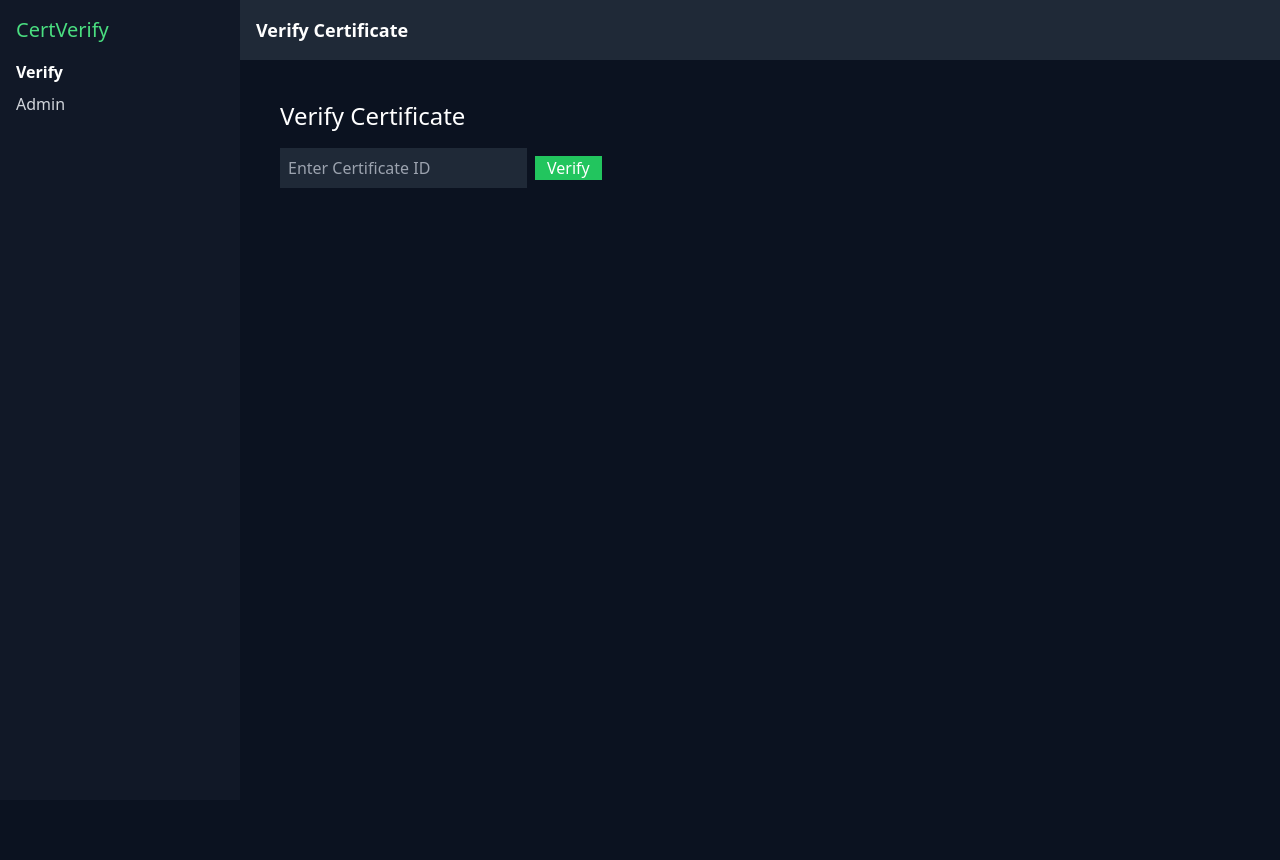
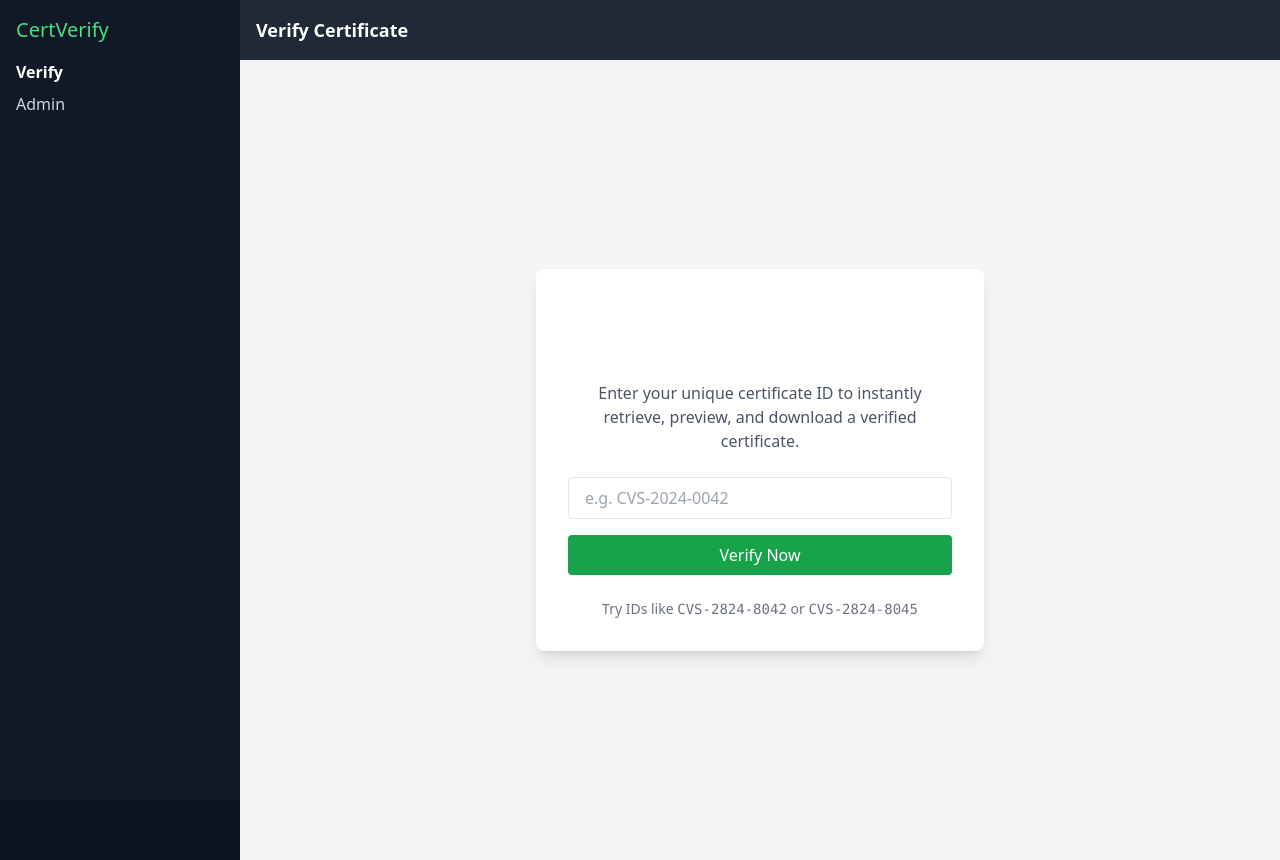
Before and after one commit to Anshika6663999/certverify, a React (Vite) app in the folder Frontend/client/: page / in a window 1280 px wide. Before the commit the page ends 800 px from the top, so only its background shows below. Built offline with nearby package versions, Linux system fonts and the light colour scheme.

Commit message:
Update Verify.jsx

```diff
--- a/Frontend/client/src/pages/Verify.jsx
+++ b/Frontend/client/src/pages/Verify.jsx
@@ -4,19 +4,22 @@ import { verifyCert, downloadCert } from "../api/api";
 export default function Verify() {
   const [id, setId] = useState("");
   const [data, setData] = useState(null);
+  const [error, setError] = useState("");
 
   const handleVerify = async () => {
     try {
+      setError("");
+      setData(null);
       const res = await verifyCert(id);
-      setData(res); //  backend returns the certificate object directly
+      setData(res); // backend returns certificate object directly
     } catch {
-      alert("Certificate not found");
+      setError("Certificate not found. Please check the ID.");
     }
   };
 
   const handleDownload = async () => {
     try {
-      const blob = await downloadCert(data.certId); // ✅ get Blob from API
+      const blob = await downloadCert(data.certId);
       const url = window.URL.createObjectURL(blob);
 
       const link = document.createElement("a");
@@ -28,35 +31,58 @@ export default function Verify() {
       window.URL.revokeObjectURL(url);
     } catch (err) {
       console.error("Error downloading certificate:", err);
-      alert("Error downloading certificate");
+      setError("Error downloading certificate.");
     }
   };
 
   return (
-    <div className="p-10">
-      <h1 className="text-2xl mb-4">Verify Certificate</h1>
+    <div className="flex flex-col items-center justify-center min-h-screen bg-gray-100 p-6">
+      <div className="bg-white shadow-lg rounded-lg p-8 w-full max-w-md">
+        <h1 className="text-2xl font-bold text-center mb-4">
+          Verify Your Internship Certificate
+        </h1>
+        <p className="text-gray-600 text-center mb-6">
+          Enter your unique certificate ID to instantly retrieve, preview, and download a verified certificate.
+        </p>
 
         <input
-        className="bg-gray-800 p-2"
-        placeholder="Enter Certificate ID"
+          className="w-full border rounded px-4 py-2 mb-4 focus:outline-none focus:ring-2 focus:ring-blue-500"
+          placeholder="e.g. CVS-2024-0042"
           value={id}
           onChange={(e) => setId(e.target.value)}
         />
-      <button className="ml-2 bg-green-500 px-3" onClick={handleVerify}>
-        Verify
+
+        <button
+          className="w-full bg-green-600 text-white py-2 rounded hover:bg-green-700 transition"
+          onClick={handleVerify}
+        >
+          Verify Now
         </button>
 
+        {error && (
+          <p className="text-red-600 text-center mt-4">{error}</p>
+        )}
+
         {data && (
-        <div className="mt-4">
-          <h2>{data.name}</h2>
+          <div className="mt-6 bg-gray-50 p-4 rounded border">
+            <h2 className="text-lg font-semibold mb-2">Certificate Details</h2>
+            <p><strong>ID:</strong> {data.certId}</p>
+            <p><strong>Name:</strong> {data.name}</p>
+            <p><strong>Domain:</strong> {data.domain}</p>
+            <p><strong>Duration:</strong> {data.duration}</p>
             <button
-            className="bg-blue-500 px-3 mt-2"
+              className="mt-4 w-full bg-blue-600 text-white py-2 rounded hover:bg-blue-700 transition"
               onClick={handleDownload}
             >
-            Download
+              Download Certificate
             </button>
           </div>
         )}
+
+        <div className="mt-6 text-sm text-gray-500 text-center">
+          Try IDs like <span className="font-mono">CVS-2824-8042</span> or <span className="font-mono">CVS-2824-8045</span>
+        </div>
+      </div>
     </div>
   );
 }
```
Lines whose indentation alone changed are shown as unchanged.
